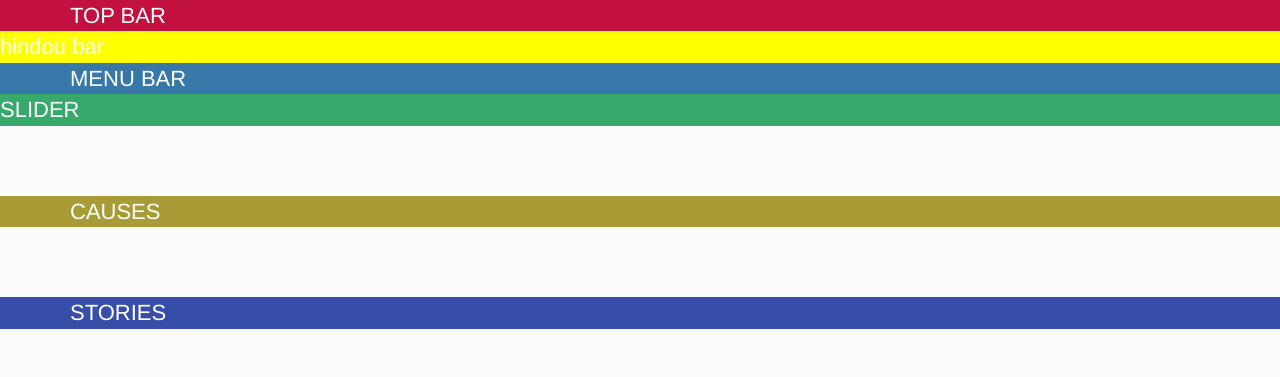
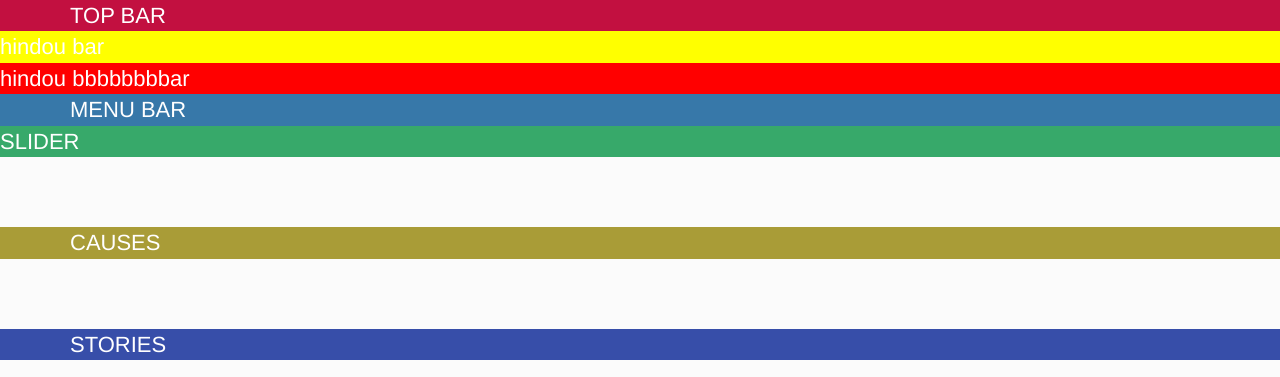
Before and after one commit to MfcDevps/OngWebsite, a plain HTML site: page index.html in a window 1280 px wide. Shown: the top 377 px of the page. Drawn offline with Linux system fonts and the light colour scheme.

Commit message:
2 div  dans top bard

```diff
--- a/css/style.css
+++ b/css/style.css
@@ -40,6 +40,9 @@ h1,h2,h3,h4,h5,h5,p{
 }
 .t{
   background: yellow;
+}
+.r{
+  background: red;
 }
 .menuBar{
     background: rgb(55, 120, 169);
--- a/index.html
+++ b/index.html
@@ -24,6 +24,7 @@
                 TOP BAR
             </div>
             <div class="t"> hindou bar </div>
+            <div class="r"> hindou bbbbbbbbar </div>
         </section>
 
         <section class="menuBar">
```
